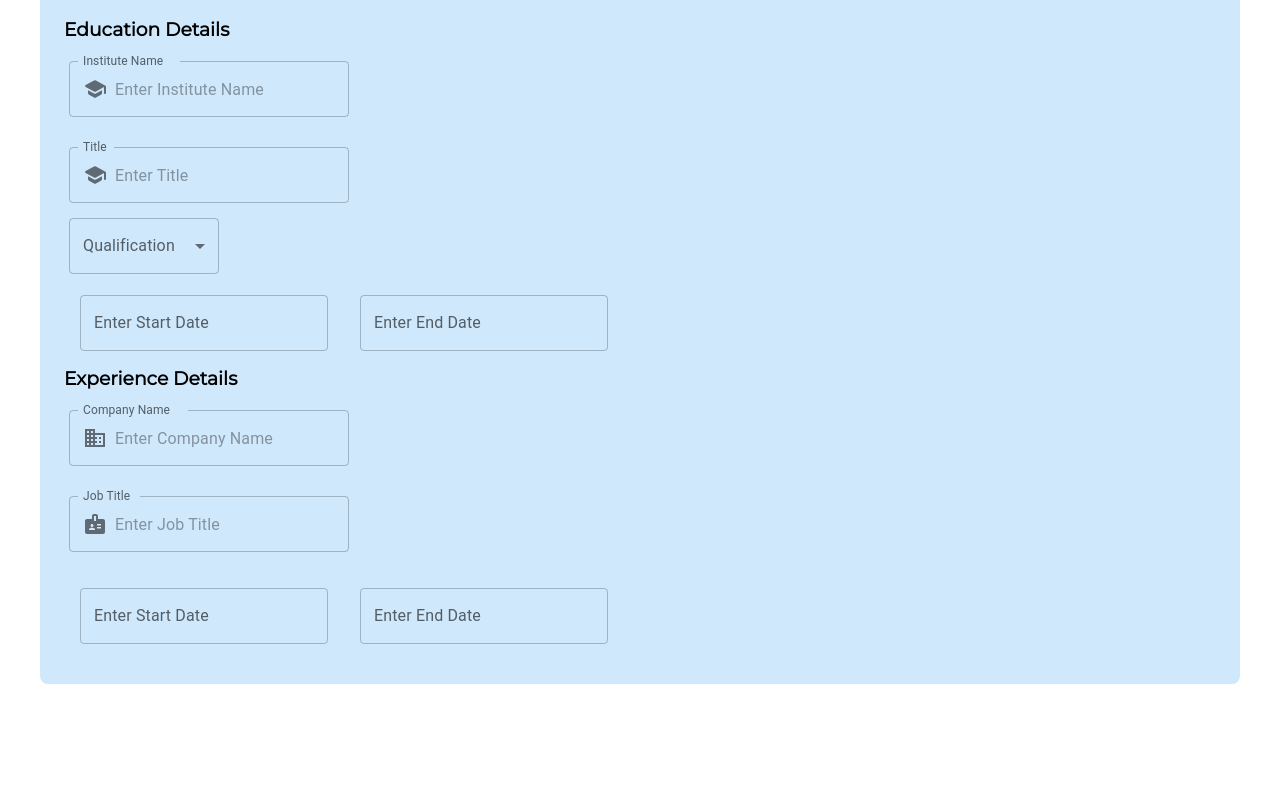
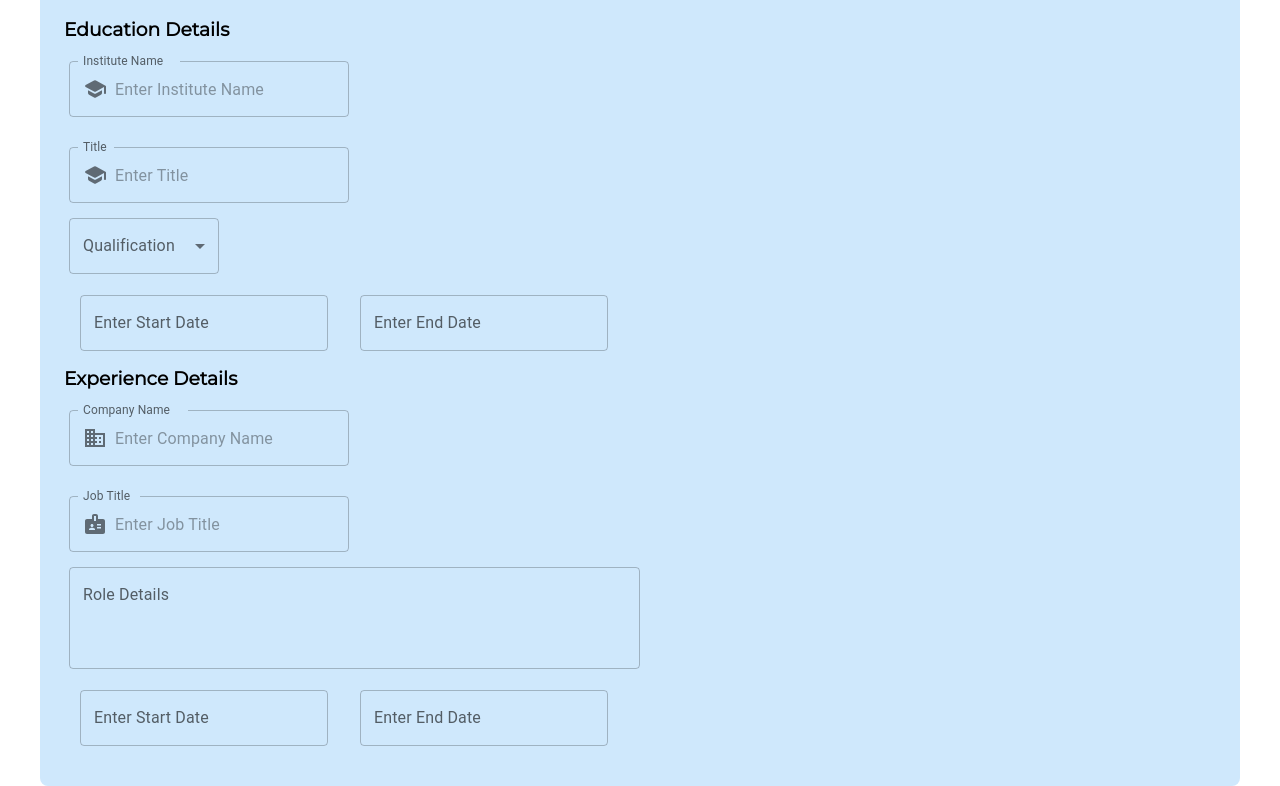
Before and after one commit to maijako/CV-generator, a React (Create React App) app: page /buildCV in a window 1280 px wide. Shown: the part 463-1249 px from the top of the page. Before the commit the page ends 1147 px from the top, so only its background shows below. Built offline with nearby package versions, Linux system fonts and the light colour scheme; a web font is replaced by a local one; what @react-pdf/renderer would draw is missing.

Commit message:
Adds the Role details field to the Experience section

```diff
--- a/src/components/cvcomponents/ExperienceSection.js
+++ b/src/components/cvcomponents/ExperienceSection.js
@@ -40,6 +40,16 @@ function ExperienceSection() {
                 sx={{margin: "15px 0"}}
             />
 
+            <TextField
+                id="job-detail"
+                label="Role Details"
+                placeholder="Give a detailed description of your role."
+                multiline
+                minRows={3}
+                maxRows={8}
+                sx={{width: "50%"}}
+            />
+
 
         </div>
             <LocalizationProvider dateAdapter={AdapterMoment}>
```
